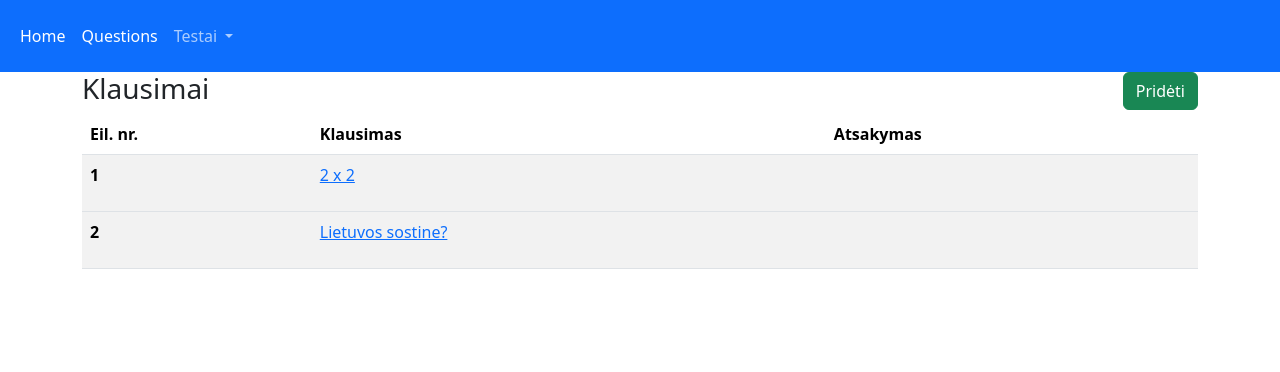
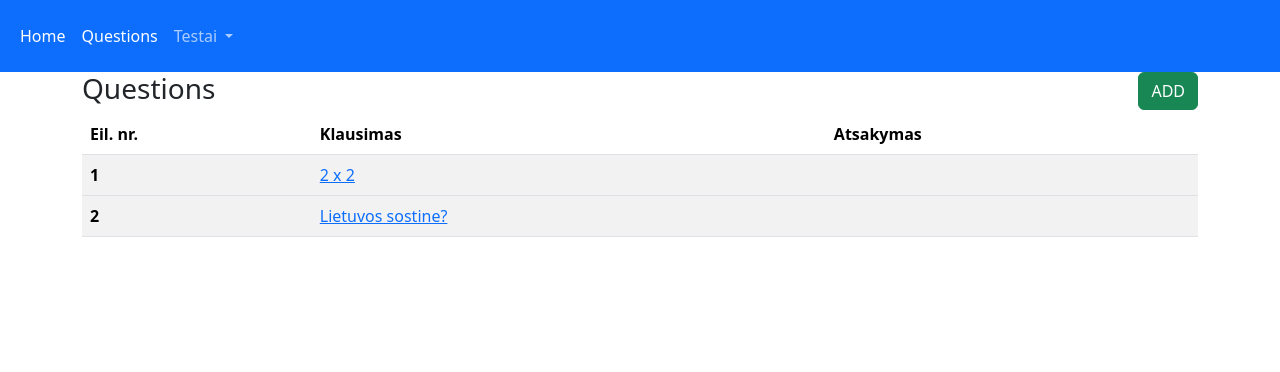
Before and after one commit to Mindaugasv24/project_django, a Django app: page /examination/questions/ in a window 1280 px wide. Shown: the top 372 px of the page. Run offline with Django 5.2, Linux system fonts and the light colour scheme; data comes from the database, SQL or seed files in the repository.

Commit message:
first commit

```diff
--- a/examination/templates/examination/questions.html
+++ b/examination/templates/examination/questions.html
@@ -5,11 +5,11 @@
 
 <div class="d-flex justify-content-between">
   <div >
-    <h3> Klausimai </h3>
+    <h3> Questions </h3>
   </div>
   <div>
 
-    <a class="btn btn-success" href="{% url 'examination:question_add'  %}" role="button">Pridėti</a>
+    <a class="btn btn-success" href="{% url 'examination:question_add'  %}" role="button">ADD</a>
 
   </div>
 </div>
@@ -29,12 +29,12 @@
 
           <th scope="row"> {{ forloop.counter  }} </th>
 
-          <td> <p><a class="link-opacity-100" href="{% url 'examination:question' question.id  %}"> {{ question.question }} </a> </td>
+          <td> <a class="link" href="{% url 'examination:person' 1  %}">{{ question.question }} </a> </td>
           <td>
-          {% for answer in question.personanswer_set.all %}
-            <li> {{ answer.answers }} </li>
-             {% endfor %}
-          </td>
+            {% for answer in questions.answer_set.all %}
+            <li>{ answer.answer }</li>
+            {% endfor %}
+            </td>
 
 
         </tr>
--- a/templates/home/base.html
+++ b/templates/home/base.html
@@ -24,7 +24,7 @@
                 </a>
                 <ul class="dropdown-menu">
                 <li><a class="dropdown-item" href="{% url 'examination:persons' %}"> Persons </a></li>
-                <li><a class="dropdown-item" href="#">Another action</a></li>
+                <li><a class="dropdown-item" href="{% url 'examination:questions' %}">Questions</a></li>
                 <li><hr class="dropdown-divider"></li>
                 <li><a class="dropdown-item" href="#">Something else here</a></li>
                 </ul>
```
